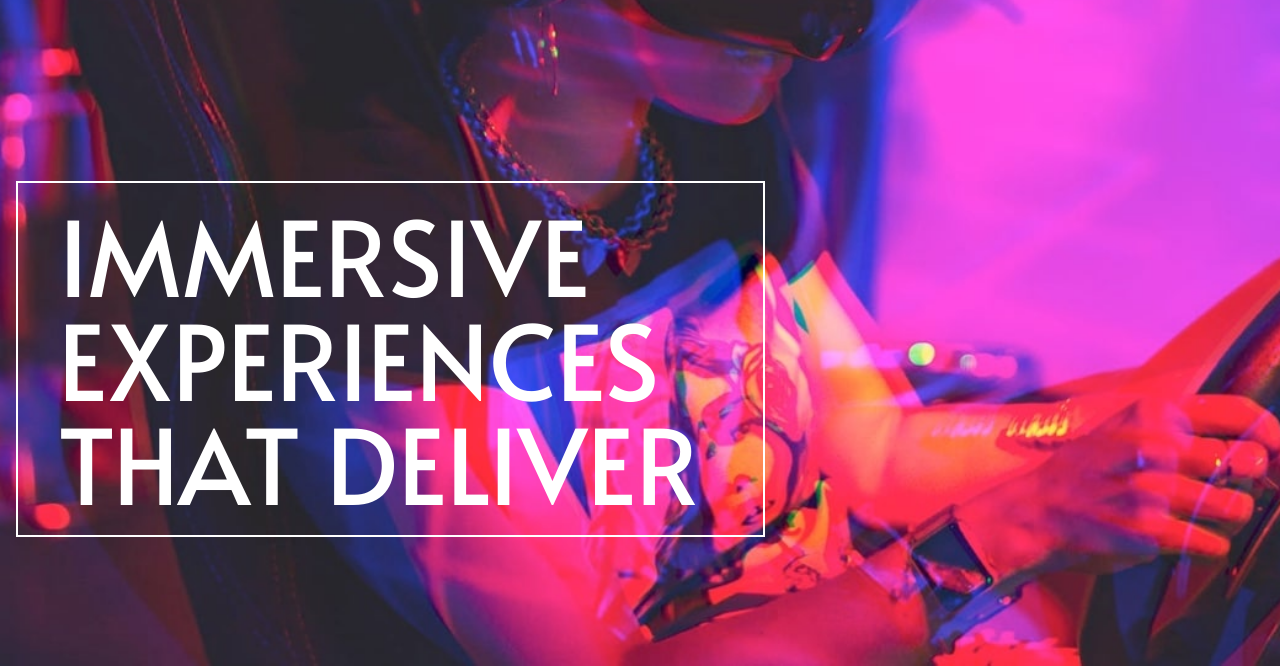
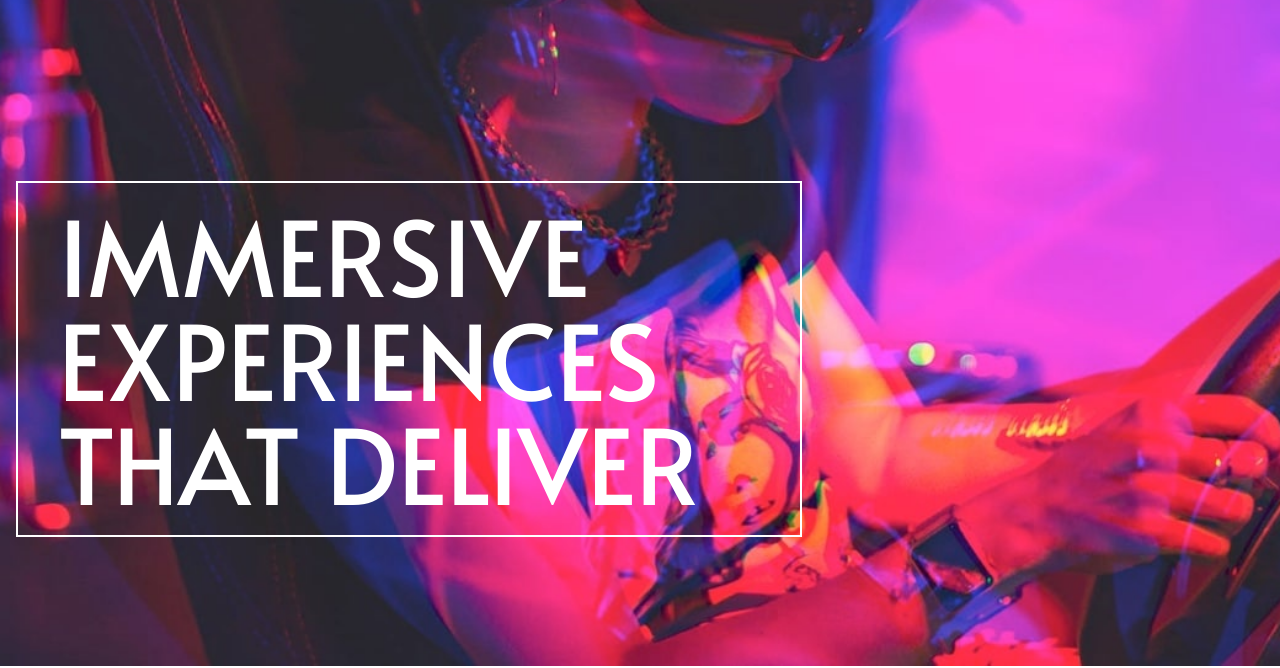
Before and after one commit to boarnerges/loopstudios, a plain HTML site: page index.html in a window 1280 px wide. Shown: the part 134-802 px from the top of the page. Drawn offline with Linux system fonts and the light colour scheme.

Commit message:
herotitle width

```diff
--- a/styles.css
+++ b/styles.css
@@ -358,7 +358,7 @@ li.fot_nav-link{
 
     .hero-title h1{
         font-size: 13rem;
-        width: 60%;
+        width: 63%;
         border: 0.3rem solid white;
         padding: 2.5rem 5rem;
         line-height:1;
```
